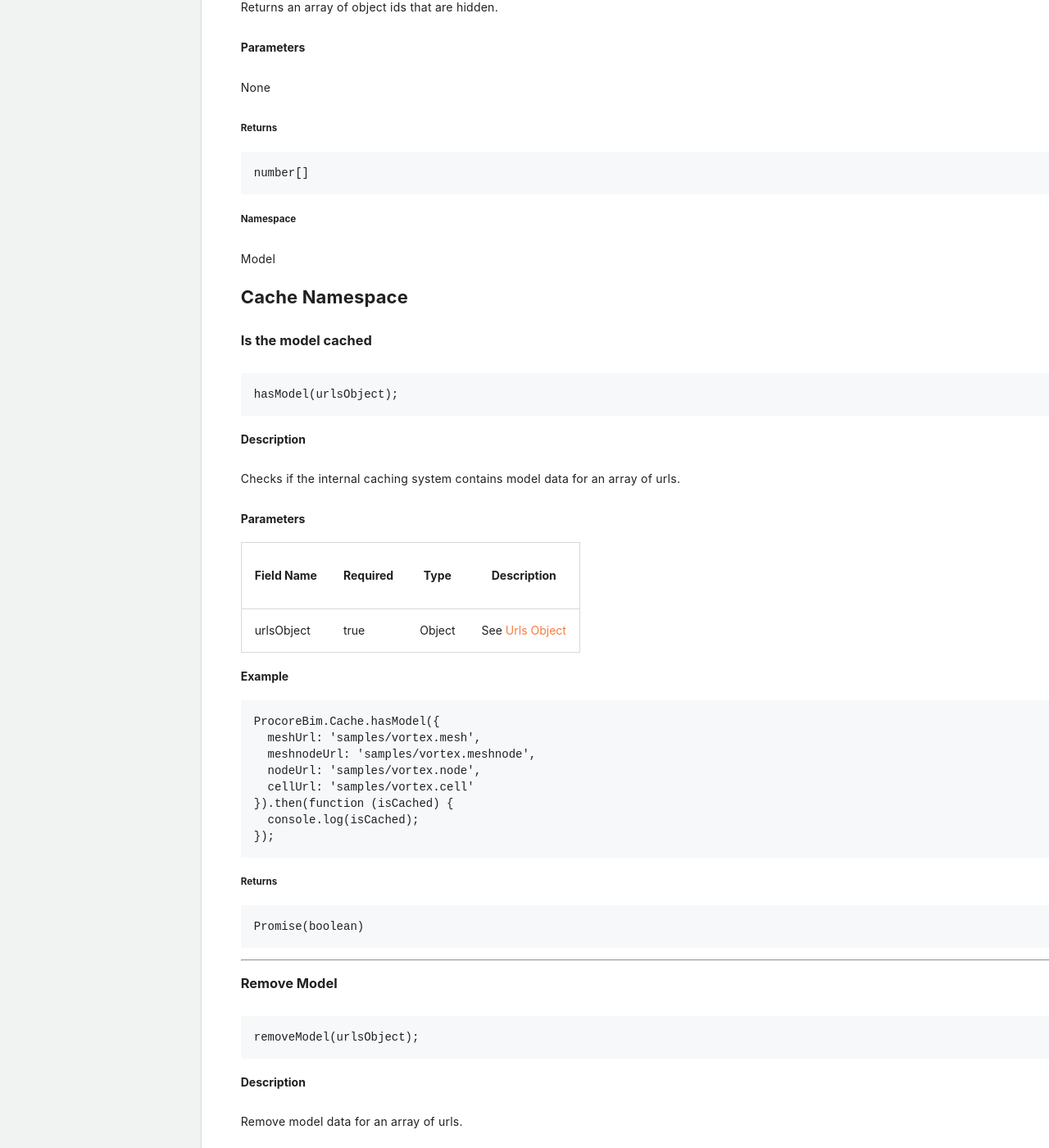
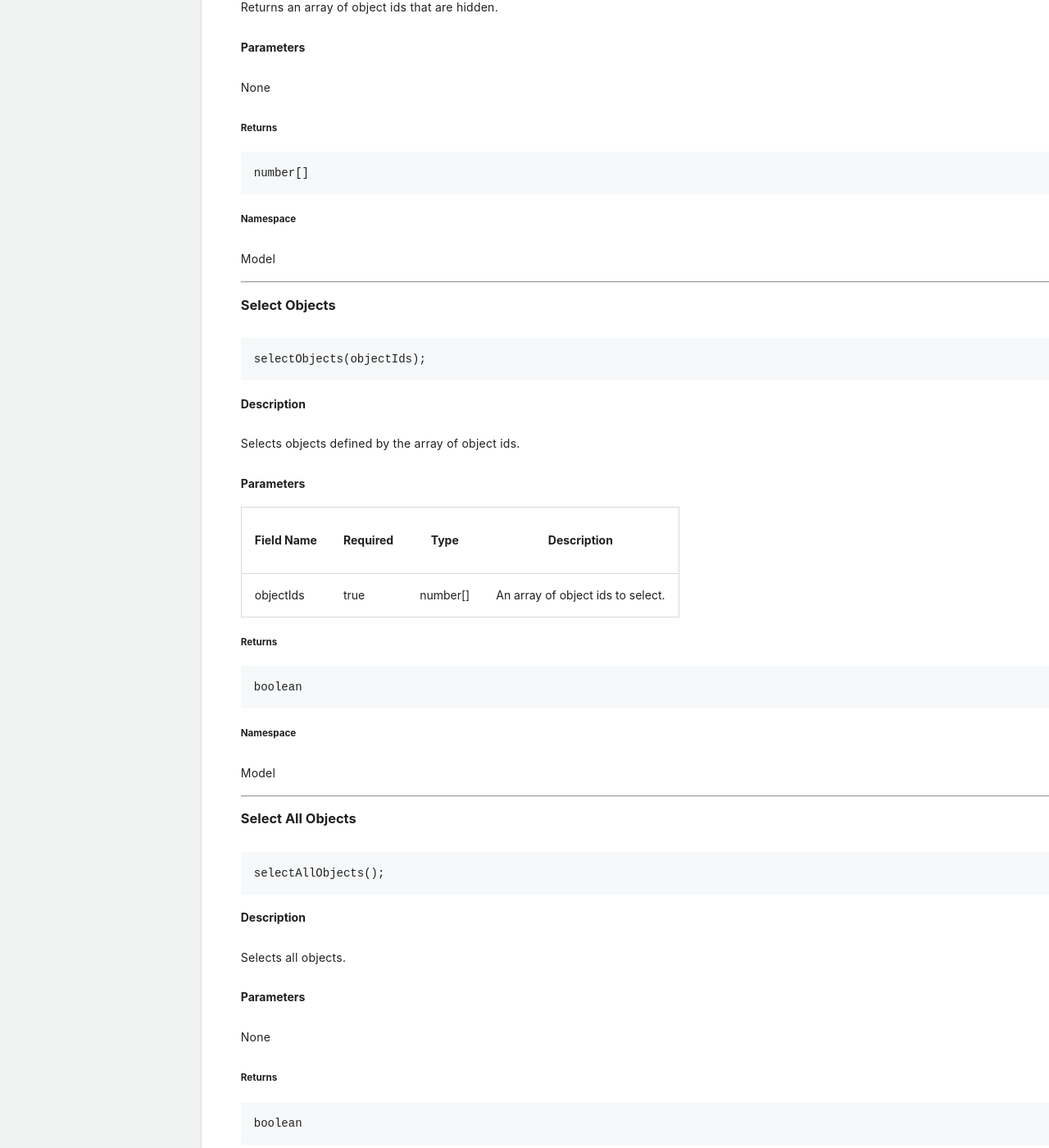
Before and after one commit to procore/documentation, a Jekyll site: the page built from bim_webviewer/bim_web_viewer.md, in a window 1280 px wide and 1400 px high, scrolled down 43968 px. Shown: the whole window at 82% size. Built offline with Jekyll 4.4.1, drawn with Linux system fonts in a browser that asks for light colours; comment, search, counter and statistics services are not loaded; some of the changed text lies outside the part shown.

Commit message:
BIM-2424 Selected Objects API (#150)
* We don't use this anymore, remove so we don't get mixed up.

* I didn't mean to commit these, my bad!

* Adds `getObject` to our `model` namespace section with return shape description.

* Forgot to add the parameter

* lowercase

* restore

* fixed formatting of the tables

* Adding the hidden objects API

* Selected API documentation

* Fix

* fix

````diff
--- a/bim_webviewer/bim_web_viewer.md
+++ b/bim_webviewer/bim_web_viewer.md
@@ -2058,7 +2058,7 @@ hideObjects(objectIds);
 
 #### Description
 
-Hides objects defined by the array of object ids .
+Hides objects defined by the array of object ids.
 
 #### Parameters
 
@@ -2147,6 +2147,150 @@ getHiddenObjects();
 #### Description
 
 Returns an array of object ids that are hidden.
+
+#### Parameters
+
+None
+
+##### Returns
+
+```js
+number[]
+```
+
+##### Namespace
+
+Model
+
+---
+
+### Select Objects
+
+<p class="heading-link-container"><a class="heading-link" href="#select-objects"></a></p>
+
+```js
+selectObjects(objectIds);
+```
+
+#### Description
+
+Selects objects defined by the array of object ids.
+
+#### Parameters
+
+| Field Name | Required | Type | Description |
+| - | - | - | - |
+| objectIds | true | number[] | An array of object ids to select. |
+
+##### Returns
+
+```js
+boolean
+```
+
+##### Namespace
+
+Model
+
+---
+
+### Select All Objects
+
+<p class="heading-link-container"><a class="heading-link" href="#select-all-objects"></a></p>
+
+```js
+selectAllObjects();
+```
+
+#### Description
+
+Selects all objects.
+
+#### Parameters
+
+None
+
+##### Returns
+
+```js
+boolean
+```
+
+##### Namespace
+
+Model
+
+---
+
+### Deselect All Objects
+
+<p class="heading-link-container"><a class="heading-link" href="#deselect-all-objects"></a></p>
+
+```js
+deselectAllObjects();
+```
+
+#### Description
+
+Deselects all objects.
+
+#### Parameters
+
+None
+
+##### Returns
+
+```js
+boolean
+```
+
+##### Namespace
+
+Model
+
+---
+
+### Deselect Objects
+
+<p class="heading-link-container"><a class="heading-link" href="#deselect-objects"></a></p>
+
+```js
+deselectObjects(objectIds);
+```
+
+#### Description
+
+Deselect objects defined by the array of object ids.
+
+#### Parameters
+
+| Field Name | Required | Type | Description |
+| - | - | - | - |
+| objectIds | true | number[] | An array of object ids to deselect. |
+
+##### Returns
+
+```js
+boolean
+```
+
+##### Namespace
+
+Model
+
+---
+
+### Get Selected Objects
+
+<p class="heading-link-container"><a class="heading-link" href="#get-selected-objects"></a></p>
+
+```js
+getSelectedObjects();
+```
+
+#### Description
+
+Returns an array of object ids that are selected.
 
 #### Parameters
 
````
